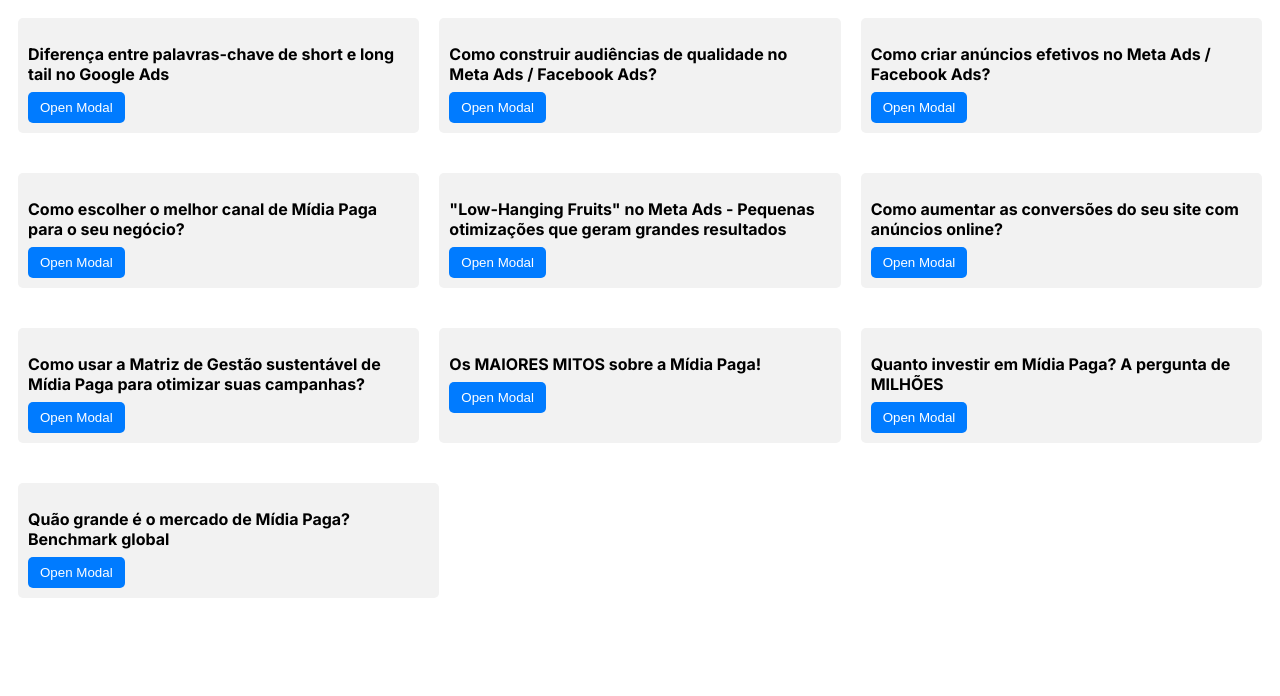
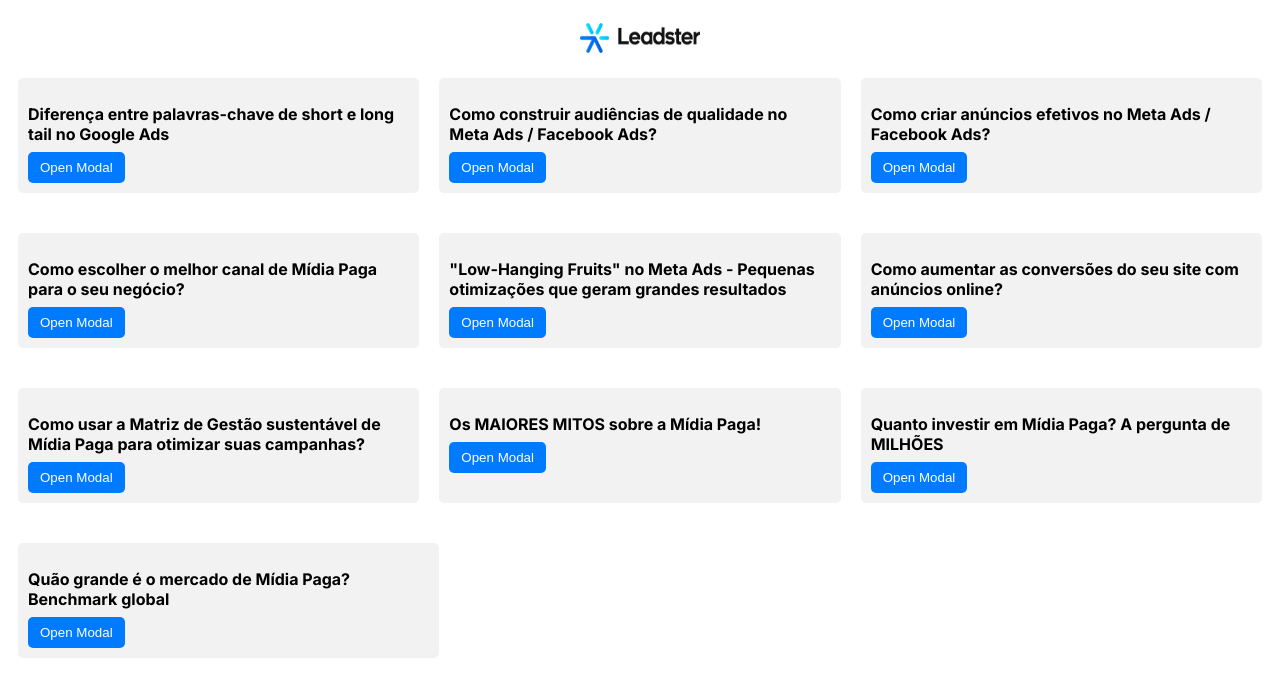
Before and after one commit to PeArruda91/leadster, a Next.js app: page / in a window 1280 px wide. Shown: the top 696 px of the page. Built offline with nearby package versions, Linux system fonts and the light colour scheme.

Commit message:
navbar created

```diff
--- /dev/null
+++ b/app/components/navBar.tsx
@@ -0,0 +1,35 @@
+"use client"
+
+import React from 'react';
+import styled from 'styled-components';
+import Image from 'next/image';
+
+const NavBar = styled.nav`
+  background-color: #ffffff;
+  height: 60px;
+  display: flex;
+  justify-content: center;
+  align-items: center;
+`;
+
+const LogoWrapper = styled.div`
+  height: 100%;
+  display: flex;
+  align-items: center;
+`;
+
+const Logo = styled(Image)`
+  max-height: 50%;
+`;
+
+const Navbar = () => {
+  return (
+    <NavBar>
+      <LogoWrapper>
+        <Logo src="/media/logo.png" alt="Logo" layout="fixed" width={120} height={40} />
+      </LogoWrapper>
+    </NavBar>
+  );
+};
+
+export default Navbar;
--- a/app/layout.tsx
+++ b/app/layout.tsx
@@ -1,4 +1,5 @@
 import { Inter } from 'next/font/google'
+import Navbar from './components/navBar'
 
 const inter = Inter({ subsets: ['latin'] })
 
@@ -14,7 +15,10 @@ export default function RootLayout({
 }) {
   return (
     <html lang="en">
-      <body className={inter.className}>{children}</body>
+      <body className={inter.className}>
+        <Navbar />
+        {children}
+        </body>
     </html>
   )
 }
```
Also changed, not shown: public/media/logo.png (added).
